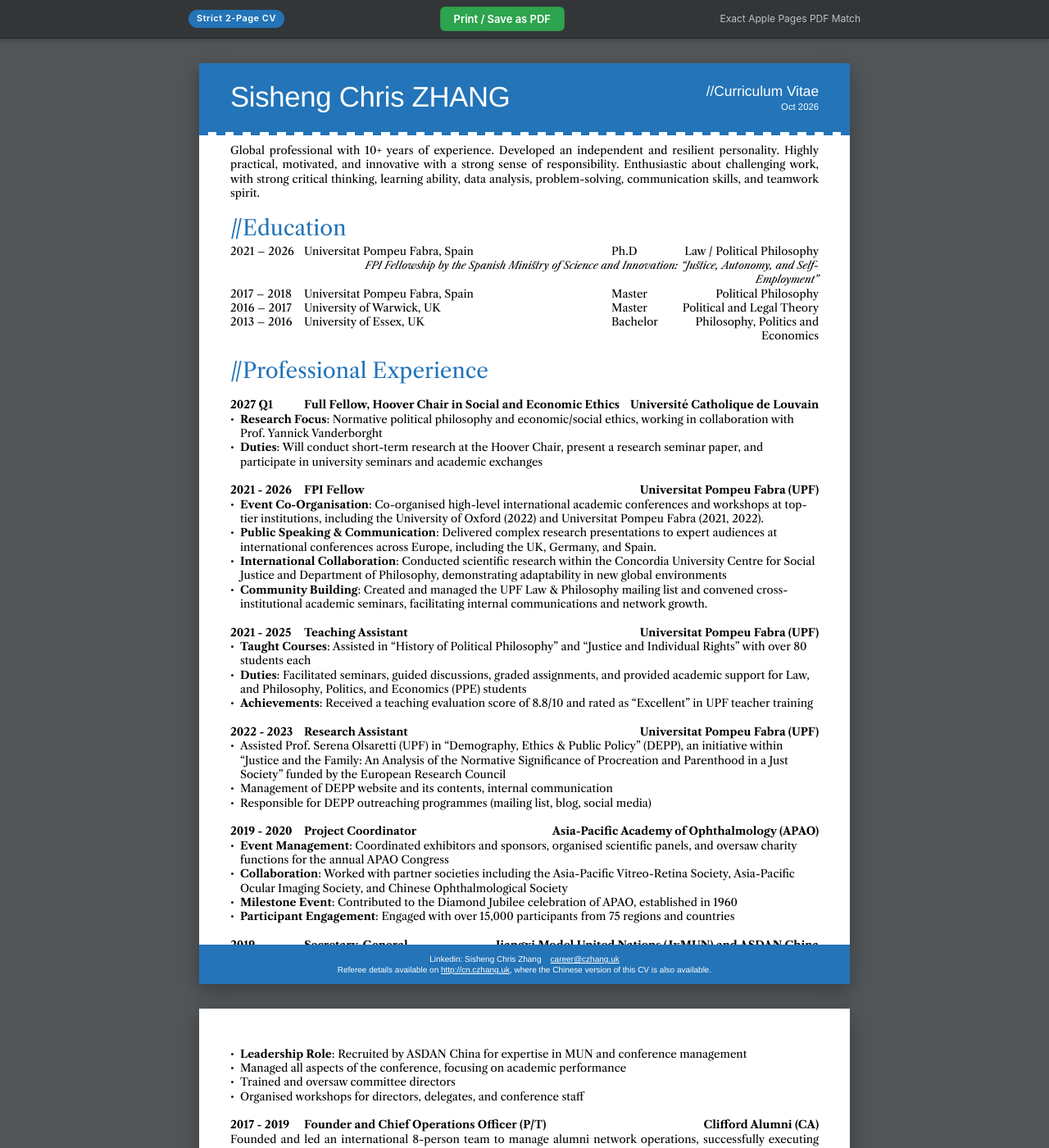
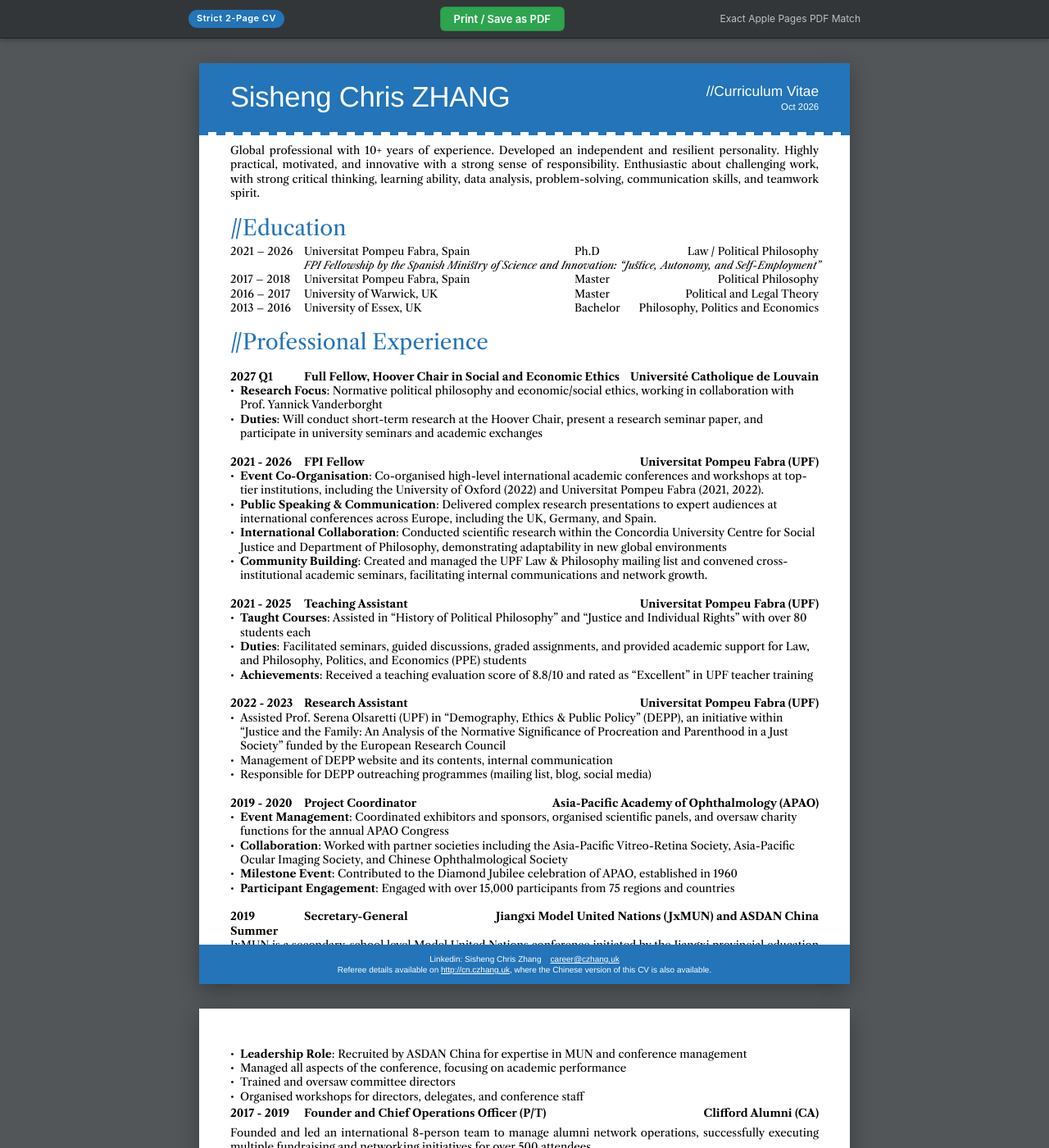
Before and after one commit to kzssc/cv, a Jekyll site: the page built from index.md, in a window 1280 px wide and 1400 px high. Shown: the whole window at 82% size. Built offline with Jekyll 4.4.1, drawn with Linux system fonts in a browser that asks for light colours.

Commit message:
Convert index.md to 100% pure Markdown without HTML tags

```diff
--- a/_layouts/cv.html
+++ b/_layouts/cv.html
@@ -20,7 +20,8 @@
   </div>
 
   <div id="cv-container">
-    {% assign cv_pages = content | split: '<div class="page-break"></div>' %}
+    {% assign cleaned_content = content | replace: '<hr>', '<hr />' | replace: '<div class="page-break"></div>', '<hr />' %}
+    {% assign cv_pages = cleaned_content | split: '<hr />' %}
 
     <div class="cv-page" id="page-1">
       <header class="top-banner">
--- a/index.md
+++ b/index.md
@@ -11,103 +11,80 @@ note:
 layout: cv
 ---
 
-<p class="summary">Global professional with 10+ years of experience. Developed an independent and resilient personality. Highly practical, motivated, and innovative with a strong sense of responsibility. Enthusiastic about challenging work, with strong critical thinking, learning ability, data analysis, problem-solving, communication skills, and teamwork spirit.</p>
+Global professional with 10+ years of experience. Developed an independent and resilient personality. Highly practical, motivated, and innovative with a strong sense of responsibility. Enthusiastic about challenging work, with strong critical thinking, learning ability, data analysis, problem-solving, communication skills, and teamwork spirit.
 
 ## //Education
 
-<table class="edu-table">
-  <tr>
-    <td class="col-date">2021 – 2026</td>
-    <td class="col-inst">Universitat Pompeu Fabra, Spain</td>
-    <td class="col-deg">Ph.D</td>
-    <td class="col-field">Law / Political Philosophy</td>
-  </tr>
-  <tr class="sub-row">
-    <td></td>
-    <td colspan="3"><em>FPI Fellowship by the Spanish Ministry of Science and Innovation: “Justice, Autonomy, and Self-Employment”</em></td>
-  </tr>
-  <tr>
-    <td class="col-date">2017 – 2018</td>
-    <td class="col-inst">Universitat Pompeu Fabra, Spain</td>
-    <td class="col-deg">Master</td>
-    <td class="col-field">Political Philosophy</td>
-  </tr>
-  <tr>
-    <td class="col-date">2016 – 2017</td>
-    <td class="col-inst">University of Warwick, UK</td>
-    <td class="col-deg">Master</td>
-    <td class="col-field">Political and Legal Theory</td>
-  </tr>
-  <tr>
-    <td class="col-date">2013 – 2016</td>
-    <td class="col-inst">University of Essex, UK</td>
-    <td class="col-deg">Bachelor</td>
-    <td class="col-field">Philosophy, Politics and Economics</td>
-  </tr>
-</table>
+| Date | Institution | Degree | Field |
+| :--- | :--- | :--- | ---: |
+| 2021 – 2026 | Universitat Pompeu Fabra, Spain | Ph.D | Law / Political Philosophy |
+| | *FPI Fellowship by the Spanish Ministry of Science and Innovation: “Justice, Autonomy, and Self-Employment”* | | |
+| 2017 – 2018 | Universitat Pompeu Fabra, Spain | Master | Political Philosophy |
+| 2016 – 2017 | University of Warwick, UK | Master | Political and Legal Theory |
+| 2013 – 2016 | University of Essex, UK | Bachelor | Philosophy, Politics and Economics |
 
 ## //Professional Experience
 
-<p class="row"><b>2027 Q1</b> <b>Full Fellow, Hoover Chair in Social and Economic Ethics</b> <b>Université Catholique de Louvain</b></p>
+`2027 Q1` **Full Fellow, Hoover Chair in Social and Economic Ethics** **Université Catholique de Louvain**
 
 - **Research Focus**: Normative political philosophy and economic/social ethics, working in collaboration with Prof. Yannick Vanderborght
 - **Duties**: Will conduct short-term research at the Hoover Chair, present a research seminar paper, and participate in university seminars and academic exchanges
 
-<p class="row"><b>2021 - 2026</b> <b>FPI Fellow</b> <b>Universitat Pompeu Fabra (UPF)</b></p>
+`2021 - 2026` **FPI Fellow** **Universitat Pompeu Fabra (UPF)**
 
 - **Event Co-Organisation**: Co-organised high-level international academic conferences and workshops at top-tier institutions, including the University of Oxford (2022) and Universitat Pompeu Fabra (2021, 2022).
 - **Public Speaking & Communication**: Delivered complex research presentations to expert audiences at international conferences across Europe, including the UK, Germany, and Spain.
 - **International Collaboration**: Conducted scientific research within the Concordia University Centre for Social Justice and Department of Philosophy, demonstrating adaptability in new global environments
 - **Community Building**: Created and managed the UPF Law & Philosophy mailing list and convened cross-institutional academic seminars, facilitating internal communications and network growth.
 
-<p class="row"><b>2021 - 2025</b> <b>Teaching Assistant</b> <b>Universitat Pompeu Fabra (UPF)</b></p>
+`2021 - 2025` **Teaching Assistant** **Universitat Pompeu Fabra (UPF)**
 
 - **Taught Courses**: Assisted in "History of Political Philosophy" and "Justice and Individual Rights" with over 80 students each
 - **Duties**: Facilitated seminars, guided discussions, graded assignments, and provided academic support for Law, and Philosophy, Politics, and Economics (PPE) students
 - **Achievements**: Received a teaching evaluation score of 8.8/10 and rated as “Excellent” in UPF teacher training
 
-<p class="row"><b>2022 - 2023</b> <b>Research Assistant</b> <b>Universitat Pompeu Fabra (UPF)</b></p>
+`2022 - 2023` **Research Assistant** **Universitat Pompeu Fabra (UPF)**
 
 - Assisted Prof. Serena Olsaretti (UPF) in “Demography, Ethics & Public Policy” (DEPP), an initiative within “Justice and the Family: An Analysis of the Normative Significance of Procreation and Parenthood in a Just Society” funded by the European Research Council
 - Management of DEPP website and its contents, internal communication
 - Responsible for DEPP outreaching programmes (mailing list, blog, social media)
 
-<p class="row"><b>2019 - 2020</b> <b>Project Coordinator</b> <b>Asia-Pacific Academy of Ophthalmology (APAO)</b></p>
+`2019 - 2020` **Project Coordinator** **Asia-Pacific Academy of Ophthalmology (APAO)**
 
 - **Event Management**: Coordinated exhibitors and sponsors, organised scientific panels, and oversaw charity functions for the annual APAO Congress
 - **Collaboration**: Worked with partner societies including the Asia-Pacific Vitreo-Retina Society, Asia-Pacific Ocular Imaging Society, and Chinese Ophthalmological Society
 - **Milestone Event**: Contributed to the Diamond Jubilee celebration of APAO, established in 1960
 - **Participant Engagement**: Engaged with over 15,000 participants from 75 regions and countries
 
-<p class="row"><b>2019 Summer</b> <b>Secretary-General</b> <b>Jiangxi Model United Nations (JxMUN) and ASDAN China</b></p>
+`2019 Summer` **Secretary-General** **Jiangxi Model United Nations (JxMUN) and ASDAN China**
 
-<p class="job-desc">JxMUN is a secondary-school level Model United Nations conference initiated by the Jiangxi provincial education ministry, attracting over 200 delegates. Responsible for all aspects of the conference, including overseeing academic performance, training committee directors, organising workshops for directors, delegates, and staff</p>
+JxMUN is a secondary-school level Model United Nations conference initiated by the Jiangxi provincial education ministry, attracting over 200 delegates. Responsible for all aspects of the conference, including overseeing academic performance, training committee directors, organising workshops for directors, delegates, and staff
 
-<div class="page-break"></div>
+---
 
 - **Leadership Role**: Recruited by ASDAN China for expertise in MUN and conference management
 - Managed all aspects of the conference, focusing on academic performance
 - Trained and oversaw committee directors
 - Organised workshops for directors, delegates, and conference staff
 
-<p class="row"><b>2017 - 2019</b> <b>Founder and Chief Operations Officer (P/T)</b> <b>Clifford Alumni (CA)</b></p>
+`2017 - 2019` **Founder and Chief Operations Officer (P/T)** **Clifford Alumni (CA)**
 
-<p class="job-desc">Founded and led an international 8-person team to manage alumni network operations, successfully executing multiple fundraising and networking initiatives for over 500 attendees.</p>
+Founded and led an international 8-person team to manage alumni network operations, successfully executing multiple fundraising and networking initiatives for over 500 attendees.
 
-<p class="row"><b>2016 - 2017</b> <b>Research Assistant</b> <b>University of Warwick</b></p>
+`2016 - 2017` **Research Assistant** **University of Warwick**
 
 - Assisted Prof. Matthew Clayton (Warwick) and Dr. Tom Parr (Essex) in a research project on the ethics of Santa Claus
 - Examined the morality of parents teaching young children about Santa Claus and similar cultural figures, particularly concerning ethical issues like deception
 - Compiled research findings from two books and several academic articles
 - Made a significant contribution to the project's research efforts
 
-<p class="row"><b>2015 Summer</b> <b>Intern Editor</b> <b>South Star Media Corporation, Guangdong Radio and Television (GRT)</b></p>
+`2015 Summer` **Intern Editor** **South Star Media Corporation, Guangdong Radio and Television (GRT)**
 
-<p class="job-desc">Supported TV and film production by gathering real-time social media intelligence, ensuring content accuracy, and assisting with cross-departmental project management and budget control.</p>
+Supported TV and film production by gathering real-time social media intelligence, ensuring content accuracy, and assisting with cross-departmental project management and budget control.
 
-<p class="row"><b>2014 Summer</b> <b>Director-General</b> <b>World Youth Economic Forum (WYEF) and ASDAN China</b></p>
+`2014 Summer` **Director-General** **World Youth Economic Forum (WYEF) and ASDAN China**
 
-<p class="job-desc">WYEF is a simulation of the World Economic Forum for secondary school students from all over the world. ASDAN China, Yale University, and the Global Undergraduate Economic Forum are the co-hosts of WYEF; As the Director-General for WYEF, comprehensively oversaw of all aspects of the conference which include:</p>
+WYEF is a simulation of the World Economic Forum for secondary school students from all over the world. ASDAN China, Yale University, and the Global Undergraduate Economic Forum are the co-hosts of WYEF; As the Director-General for WYEF, comprehensively oversaw of all aspects of the conference which include:
 
 - **Academics**: Coordinated invited scholars, updated Rules and Procedures for new delegates,
 - **Logistics**: Defined roles, developed contingency plans, managed notifications, and handled hotel bookings,
@@ -116,11 +93,11 @@ layout: cv
 
 ## //Campus Experience
 
-<p class="row"><b>2020 Summer</b> <b>Seminar Organiser & Speaker</b> <b>706 Guangzhou, China</b></p>
+`2020 Summer` **Seminar Organiser & Speaker** **706 Guangzhou, China**
 
 - **Knowledge Translation**: Organised and delivered a public seminar on distributive justice, successfully translating complex theoretical concepts into accessible content for a general audience.
 
-<p class="row"><b>2014 – 2015</b> <b>Director–General</b> <b>University of Essex Model United Nations (MUNEx) 2015</b></p>
+`2014 – 2015` **Director–General** **University of Essex Model United Nations (MUNEx) 2015**
 
 - **Rules of Procedure**: Authored the 39-page MUNEx 2015 Rules of Procedures
 - **Committee Oversight**: Monitored academic performance of 3 committees and coordinated over 60 participants
@@ -128,7 +105,7 @@ layout: cv
 - **Merchandise and Inventory**: Reduced expenses by over 63% through data analysis
 - **Marketing**: Designed marketing materials based on market research and previous experience
 
-<p class="row"><b>2010 – 2011</b> <b>President</b> <b>The 7th Students’ Union, Clifford School</b></p>
+`2010 – 2011` **President** **The 7th Students’ Union, Clifford School**
 
 - Awarded Outstanding Student Cadres of Panyu District and elected member of the Guangzhou ACE Student Union
 
--- a/media/print.css
+++ b/media/print.css
@@ -112,7 +112,8 @@ body {
 }
 
 /* Summary */
-.summary {
+.summary,
+.page-body > p:first-of-type {
   font-size: 10pt;
   line-height: 13pt;
   margin-top: 2pt;
@@ -139,6 +140,7 @@ table,
 table.edu-table {
   width: 100%;
   border-collapse: collapse;
+  table-layout: fixed;
   border: none;
   margin-bottom: 4pt;
 }
@@ -150,7 +152,7 @@ thead {
 td {
   border: none;
   padding: 0;
-  font-size: 10pt;
+  font-size: 9.8pt;
   line-height: 13pt;
   vertical-align: baseline;
   font-family: inherit;
@@ -173,26 +175,31 @@ td:first-child code {
 
 td.col-inst,
 td:nth-child(2) {
+  width: 330px;
   text-align: left;
 }
 
 td.col-deg,
 td:nth-child(3) {
-  width: 58px;
+  width: 68px;
   text-align: left;
 }
 
 td.col-field,
 td:last-child {
-  width: 195px;
+  width: 230px;
   text-align: right;
 }
 
+tbody tr:nth-child(2) td:nth-child(2),
 tr.sub-row td {
   padding-top: 0;
   padding-bottom: 0;
   font-size: 9.5pt;
   line-height: 13pt;
+  font-style: italic;
+  overflow: visible;
+  white-space: nowrap;
 }
 
 tr.sub-row em {
@@ -201,7 +208,8 @@ tr.sub-row em {
 
 /* 3-Column Experience Header Rows */
 .row,
-p.row {
+p.row,
+p:has(> code:first-child) {
   display: flex;
   justify-content: space-between;
   align-items: baseline;
@@ -213,29 +221,39 @@ p.row {
 }
 
 .row b:first-child,
-p.row b:first-child {
+p.row b:first-child,
+p > code:first-child {
   width: 90px;
   flex-shrink: 0;
+  font-family: inherit;
+  font-size: inherit;
+  font-weight: bold;
+  color: inherit;
+  background: none;
+  border: none;
+  padding: 0;
   text-align: left;
-  font-weight: bold;
 }
 
 .row b:nth-child(2),
-p.row b:nth-child(2) {
+p.row b:nth-child(2),
+p > code:first-child + strong {
   flex-grow: 1;
   text-align: left;
   font-weight: bold;
 }
 
 .row b:last-child,
-p.row b:last-child {
+p.row b:last-child,
+p > code:first-child + strong ~ strong:last-child {
   margin-left: 10px;
   text-align: right;
   flex-shrink: 0;
   font-weight: bold;
 }
 
-.job-desc {
+.job-desc,
+.page-body > p:not(:first-of-type):not(:has(code)) {
   font-size: 10pt;
   line-height: 13pt;
   margin: 0;
--- a/media/screen.css
+++ b/media/screen.css
@@ -161,7 +161,8 @@ body {
 }
 
 /* Summary */
-.summary {
+.summary,
+.page-body > p:first-of-type {
   font-size: 10pt;
   line-height: 13pt;
   margin-top: 2pt;
@@ -188,6 +189,7 @@ table,
 table.edu-table {
   width: 100%;
   border-collapse: collapse;
+  table-layout: fixed;
   border: none;
   margin-bottom: 4pt;
 }
@@ -199,7 +201,7 @@ thead {
 td {
   border: none;
   padding: 0;
-  font-size: 10pt;
+  font-size: 9.8pt;
   line-height: 13pt;
   vertical-align: baseline;
   font-family: inherit;
@@ -222,26 +224,31 @@ td:first-child code {
 
 td.col-inst,
 td:nth-child(2) {
+  width: 330px;
   text-align: left;
 }
 
 td.col-deg,
 td:nth-child(3) {
-  width: 58px;
+  width: 68px;
   text-align: left;
 }
 
 td.col-field,
 td:last-child {
-  width: 195px;
+  width: 230px;
   text-align: right;
 }
 
+tbody tr:nth-child(2) td:nth-child(2),
 tr.sub-row td {
   padding-top: 0;
   padding-bottom: 0;
   font-size: 9.5pt;
   line-height: 13pt;
+  font-style: italic;
+  overflow: visible;
+  white-space: nowrap;
 }
 
 tr.sub-row em {
@@ -250,7 +257,8 @@ tr.sub-row em {
 
 /* 3-Column Experience Header Rows */
 .row,
-p.row {
+p.row,
+p:has(> code:first-child) {
   display: flex;
   justify-content: space-between;
   align-items: baseline;
@@ -262,29 +270,39 @@ p.row {
 }
 
 .row b:first-child,
-p.row b:first-child {
+p.row b:first-child,
+p > code:first-child {
   width: 90px;
   flex-shrink: 0;
+  font-family: inherit;
+  font-size: inherit;
+  font-weight: bold;
+  color: inherit;
+  background: none;
+  border: none;
+  padding: 0;
   text-align: left;
-  font-weight: bold;
 }
 
 .row b:nth-child(2),
-p.row b:nth-child(2) {
+p.row b:nth-child(2),
+p > code:first-child + strong {
   flex-grow: 1;
   text-align: left;
   font-weight: bold;
 }
 
 .row b:last-child,
-p.row b:last-child {
+p.row b:last-child,
+p > code:first-child + strong ~ strong:last-child {
   margin-left: 10px;
   text-align: right;
   flex-shrink: 0;
   font-weight: bold;
 }
 
-.job-desc {
+.job-desc,
+.page-body > p:not(:first-of-type):not(:has(code)) {
   font-size: 10pt;
   line-height: 13pt;
   margin: 0;
```
Also changed, not shown: scripts/build_and_verify.py (+4 -3 lines), 1 other file.
